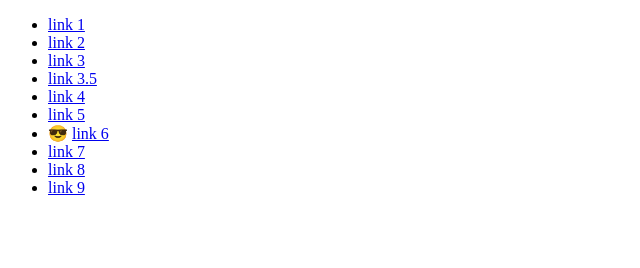
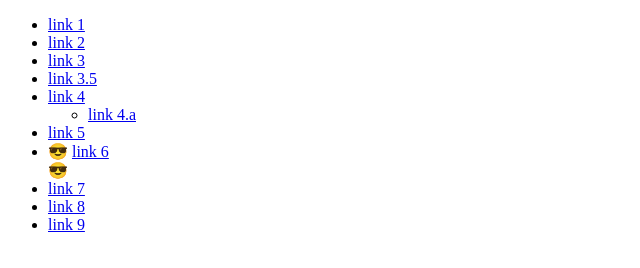
Before and after one commit to Mariia1304/Desaf-o---jQuery-Eventos-I, a plain HTML site: page 03/index.html in a window 1280 px wide. Shown: the whole page, without its empty margins (0-640 px from the left). Drawn offline with nearby package versions, Linux system fonts and the light colour scheme.

Commit message:
cuarto commit

```diff
--- a/03/index.html
+++ b/03/index.html
@@ -61,19 +61,24 @@
             </ul>
         </nav>
         <script>
+            $(document).ready(function(){
+
+
             //1.- Seleccionar el cuarto <li> y por medio de un append agrega este string:'<ul><li><a href="#">link 4.a</a></li></ul>'
-           // $("ul li:eq(3)").append('<ul><li><a href="#">link 4.a</a></li></ul>');
+            $("li:eq(3)").append('<ul><li><a href="#">link 4.a</a></li></ul>');
 
             // 2.- Por medio de la misma selección anterior inserta, usando un before este otro string:'<li><a href="#">link 3.5</a></li>'
-            $("ul li:eq(3)").before('<li><a href="#">link 3.5</a></li>');
+            $("li:eq(3)").before('<li><a href="#">link 3.5</a></li>');
 
             //3.- Seleccionar el <li> que contiene el link número 6 e inserta por medio del método prepend el string con el emoji: '😎' (emoji de la cara con los anteojos de sol)
 
-            $("ul li:eq(6)").prepend('😎');
+            $("li:eq(7)").prepend('😎');
+            $("li:eq(7)").after('😎');
 
             // Tip: Para realizar la selección puedes utilizar varias opciones sin necesidad de hacer algún cambio en en el html. Por ejemplo puedes utilizar cualquier selector de CSS como: 'li:nth-child(9)', que seleccionará el noveno elemento que tenga el tag <li>. De hecho, es más versátil que eso y también podríamos seleccionar las etiquetas <li> con número par ('li:nth-child(2n)').
 
             // Tip2: Si al principio del código JS creas 2 variables y les asignas las correspodientes selecciones de elementos del DOM que utilizarás en el ejercicio, no solo evitarás tener que seleccionar el sexto <li> como si fuera el séptimo hijo, si no que también estarás mejorando tu código y haciendo que funcione más rápido porque el navegador no deberá recorrer constantemente el DOM para encontrar los elementos.
+            })
         </script>
     </body>
 </html>
```
Also changed, not shown: 04/index.html (+6 -5 lines).
